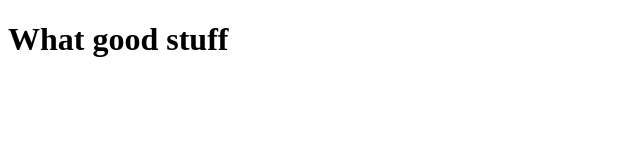
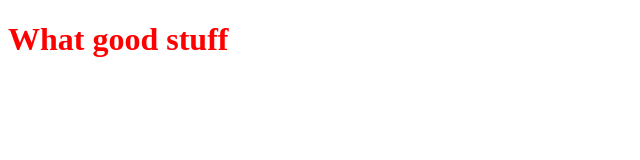
Before and after one commit to tabrownies/class, a plain HTML site: page index.html in a window 1280 px wide. Shown: the whole page, without its empty margins (0-640 px from the left). Drawn offline with Linux system fonts and the light colour scheme.

Commit message:
fixed incorrect css inclusion

```diff
--- a/index.html
+++ b/index.html
@@ -1,7 +1,7 @@
 <!DOCTYPE html>
 <html lang="en" dir="ltr">
   <head>
-	  <link rel="stylesheet" type="text-css" href="style.css">
+	  <link rel="stylesheet" type="text/css" href="style.css">
 	  <meta charset="utf-8">
     <title>Stuff</title>
   </head>
```
